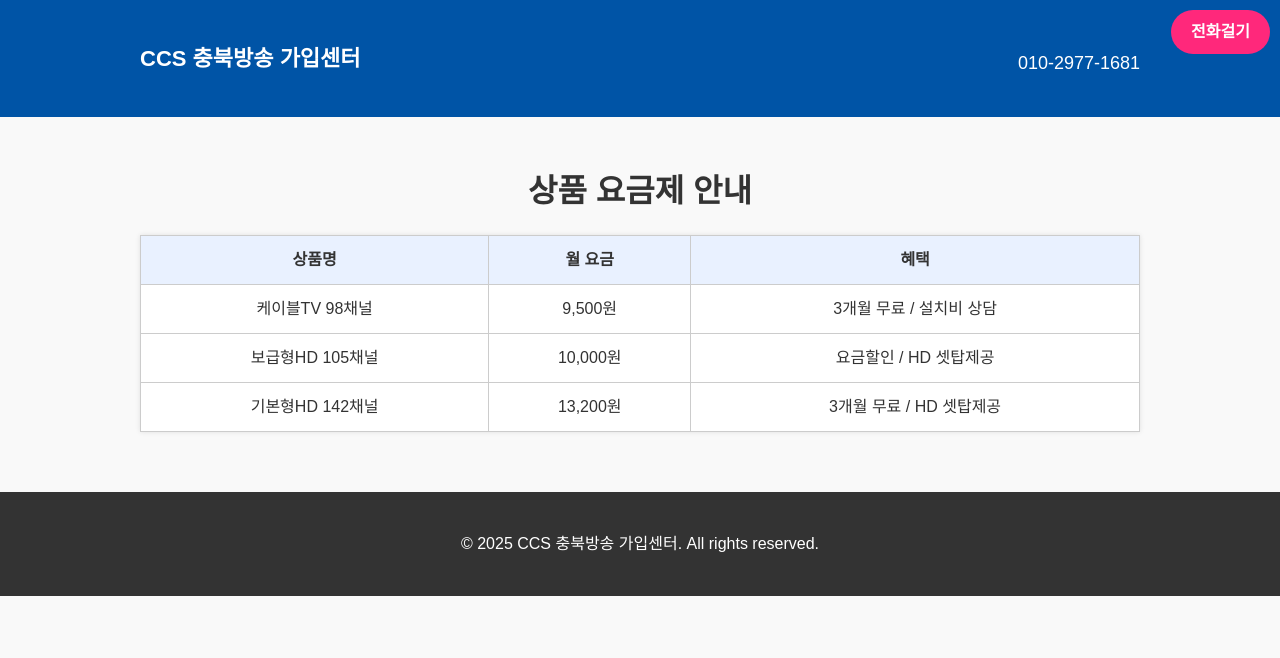
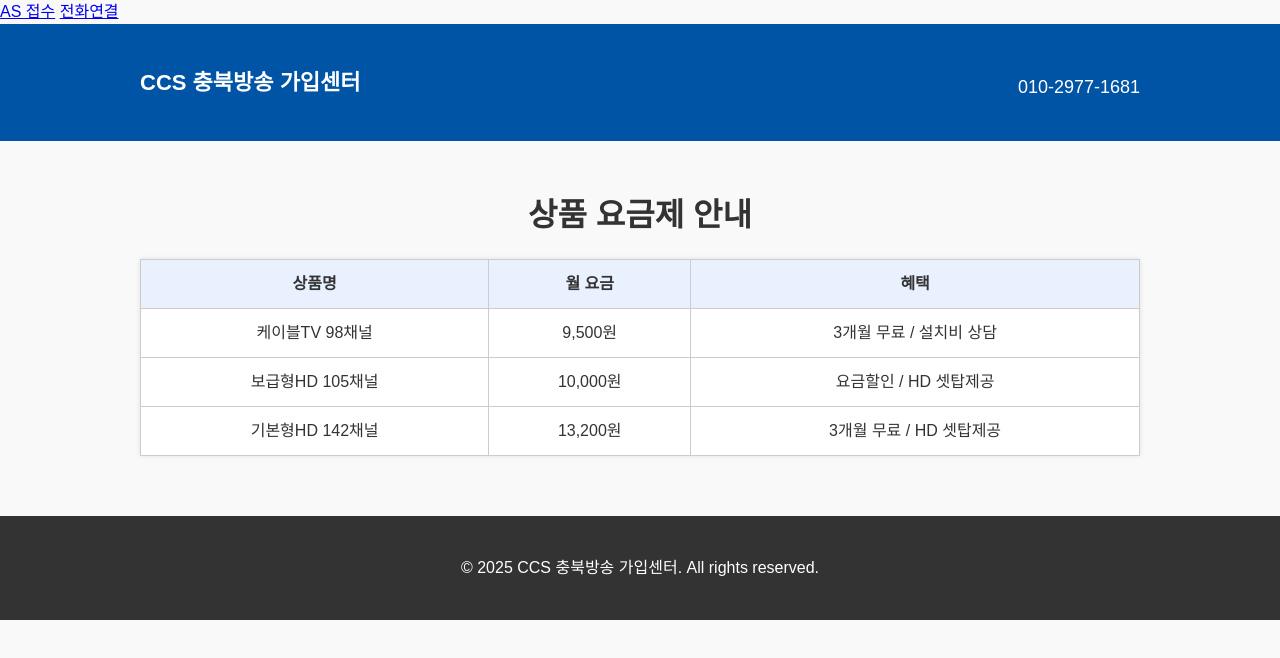
Before and after one commit to hwang0710/ccs-korea, a plain HTML site: page index.html in a window 1280 px wide. Drawn offline with Linux system fonts and the light colour scheme.

Commit message:
index.html 업데이트

```diff
--- a/index.html
+++ b/index.html
@@ -8,9 +8,10 @@
 </head>
 <body>
 
-<!-- 상단 고정 전화 버튼 -->
-<div class="fixed-call-button">
-  <a href="tel:01029771681">전화걸기</a>
+<!-- 상단 고정 버튼 영역 -->
+<div class="top-fixed-buttons">
+  <a href="tel:0438507000" class="btn-as">AS 접수</a>
+  <a href="tel:01029771681" class="btn-call">전화연결</a>
 </div>
 
 <!-- 헤더 -->
@@ -23,7 +24,7 @@
   </div>
 </header>
 
-<!-- 상품표 섹션 -->
+<!-- 상품표 -->
 <main class="container">
   <h1>상품 요금제 안내</h1>
   <table class="price-table">
```
